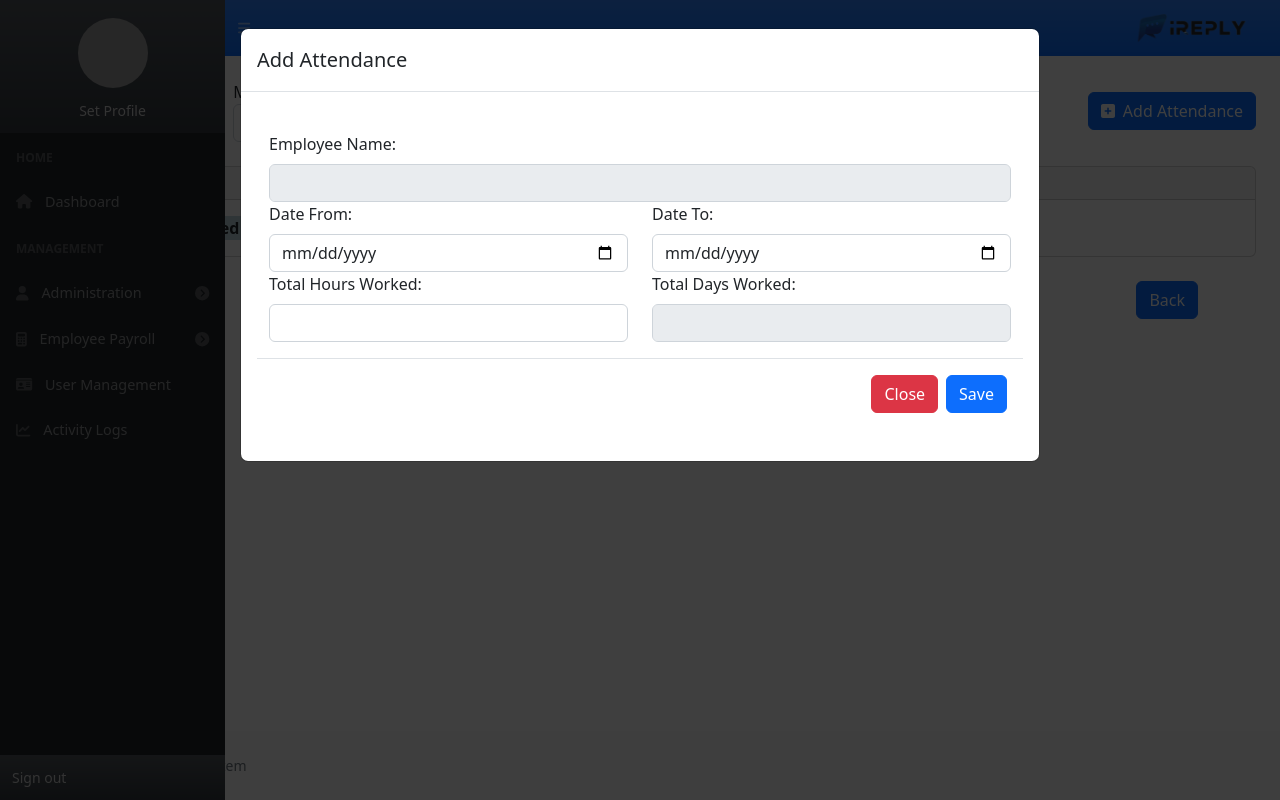
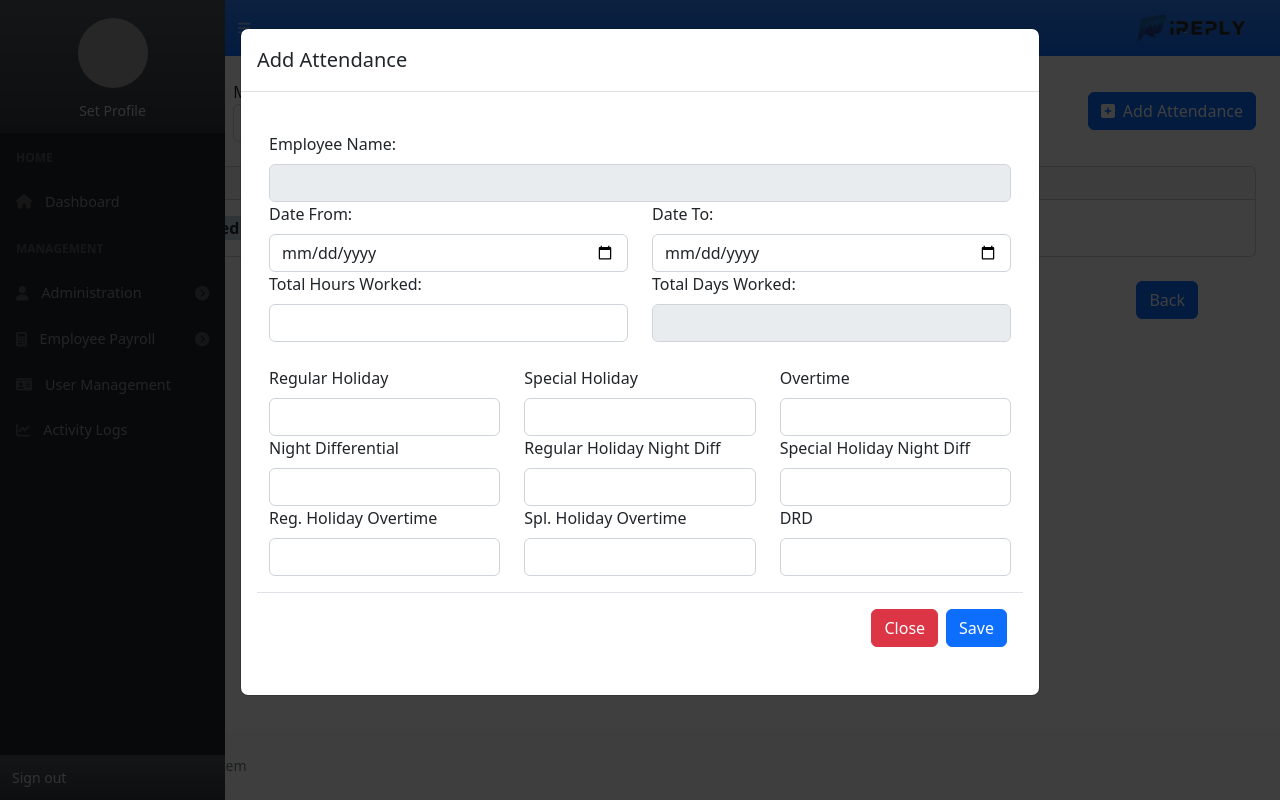
Before and after one commit to hernanigng/iReply_Payroll_System, a PHP site: page /route/employee_attendance.php in a window 1280 px wide, after a click on "Add Attendance". Run offline with PHP 8.4, Linux system fonts and the light colour scheme; the visitor is signed in with stand-in values (Sample User, id 1); data that the repository does not hold is empty; some libraries are stand-ins or nearby versions; grey boxes are pictures that could not be loaded.

Commit message:
added fields to time keeping

```diff
--- a/route/Process_Payroll_Timekeeping.php
+++ b/route/Process_Payroll_Timekeeping.php
@@ -138,8 +138,6 @@
                             <label for="daysWorked" class="form-label">No. of Days Worked</label>
                             <input type="text" name="daysWorked" class="form-control" id="daysWorked" value="<?php echo isset($totalDaysWork) ? $totalDaysWork : ''; ?>" disabled>
                         </div>
-
-
 
                         <div class="col-md-4">
                             <label for="basicPay" class="form-label">Basic Pay</label>
--- a/route/employee_attendance.php
+++ b/route/employee_attendance.php
@@ -293,6 +293,16 @@ $('#insert_Attendance').submit(function(event) {
                 $('#totalHrs').val('');
                 $('#totalDys').val('');
 
+                $('#regularHoliday_id').val('');
+                $('#specialHoliday_id').val('');
+                $('#overtime_id').val('');
+                $('#nightDifferential_id').val('');
+                $('#regularHolidayNightDiff_id').val('');
+                $('#specialHolidayNightDiff_id').val('');
+                $('#regHolidayOvertime_id').val('');
+                $('#splHolidayOvertime_id').val('');
+                $('#drd_id').val('');
+
                 // Show the toast after a short delay
                 var insertToast = new bootstrap.Toast($('#insertAttendanceToast')[0]); // Retrieve the DOM element
                 insertToast.show(); // Explicitly show the toast
@@ -383,6 +393,49 @@ $('#totalHrs').on('input', calculateTotalDays);
                 <div class="col-md-6">
                     <label for="totalDys" class="form-label">Total Days Worked:</label>
                     <input type="number" name="totalDys" class="form-control" id="totalDys" readonly>
+                </div>
+            </div>
+            <br>
+            <div class="row">
+                <div class="col-md-4">
+                    <label for="regularHoliday" class="form-label">Regular Holiday</label>
+                    <input type="number" name="regularHoliday" class="form-control" id="regularHoliday_id">
+                </div>
+                <div class="col-md-4">
+                    <label for="specialHoliday" class="form-label">Special Holiday</label>
+                    <input type="text" name="specialHoliday" class="form-control" id="specialHoliday_id">
+                </div>
+                <div class="col-md-4">
+                    <label for="overtime" class="form-label">Overtime</label>
+                    <input type="number" name="overtime" class="form-control" id="overtime_id">
+                </div>
+            </div>
+            <div class="row">
+                <div class="col-md-4">
+                    <label for="nightDifferential" class="form-label">Night Differential</label>
+                    <input type="number" name="nightDifferential" class="form-control" id="nightDifferential_id">
+                </div>
+                <div class="col-md-4">
+                    <label for="regularHolidayNightDiff" class="form-label">Regular Holiday Night Diff</label>
+                    <input type="number" name="regularHolidayNightDiff" class="form-control" id="regularHolidayNightDiff_id">
+                </div>
+                <div class="col-md-4">
+                    <label for="specialHolidayNightDiff" class="form-label">Special Holiday Night Diff</label>
+                    <input type="number" name="specialHolidayNightDiff" class="form-control" id="specialHolidayNightDiff_id">
+                </div>
+            </div>
+            <div class="row">
+                <div class="col-md-4">
+                    <label for="regHolidayOvertime" class="form-label">Reg. Holiday Overtime</label>
+                    <input type="number" name="regHolidayOvertime" class="form-control" id="regHolidayOvertime_id">
+                </div>
+                <div class="col-md-4">
+                    <label for="splHolidayOvertime" class="form-label">Spl. Holiday Overtime</label>
+                    <input type="number" name="splHolidayOvertime" class="form-control" id="splHolidayOvertime_id">
+                </div>
+                <div class="col-md-4">
+                    <label for="drd" class="form-label">DRD</label>
+                    <input type="number" name="drd" class="form-control" id="drd_id">
                 </div>
             </div>
         </div>
```
Also changed, not shown: route/functions/add_attendance.php (+30 -4 lines).
